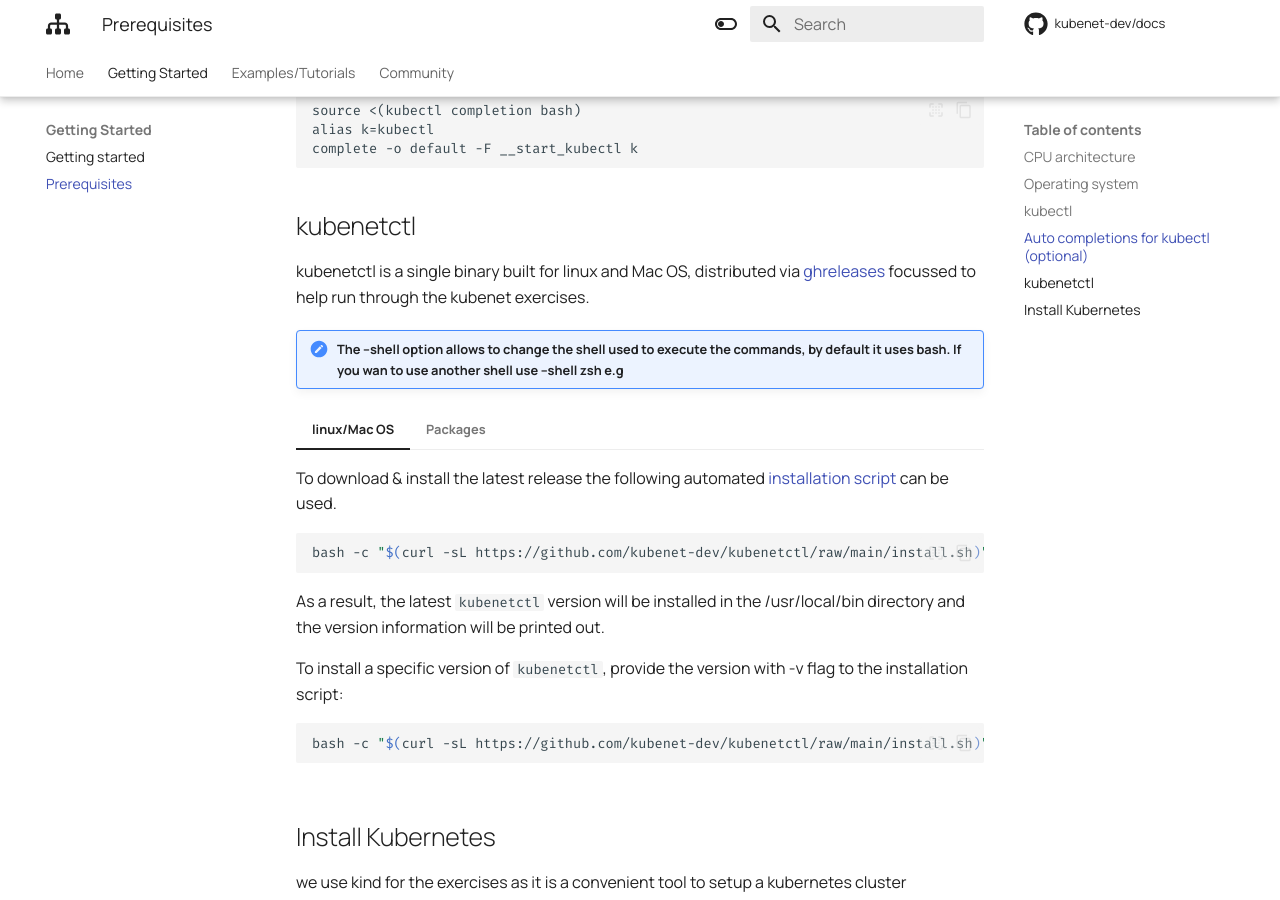
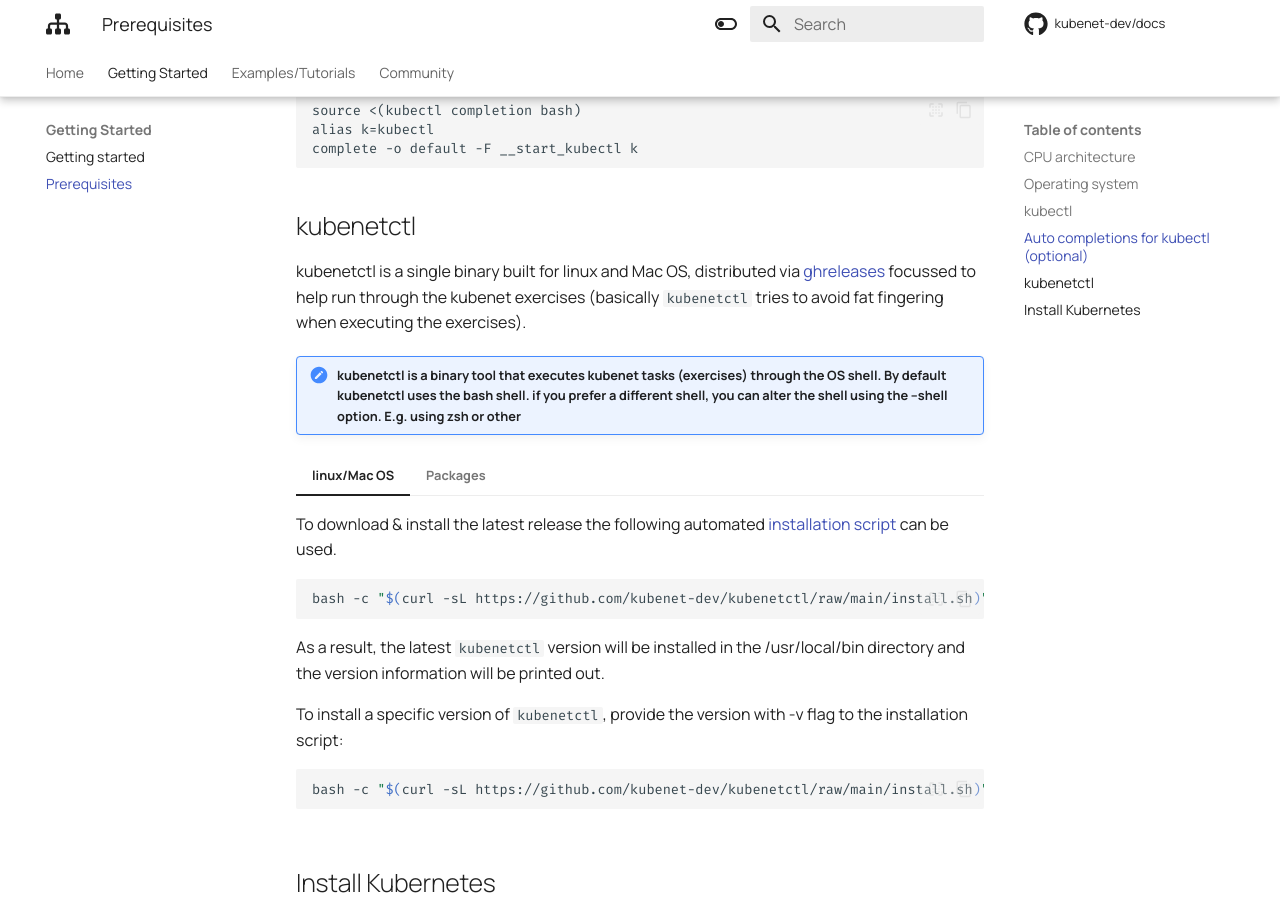
Before and after one commit to kubenet-dev/docs, an MkDocs documentation site: the page built from docs/01-getting-started/02_prereq.md, in a window 1280 px wide and 900 px high, scrolled down 631 px. Built offline with MkDocs 1.6.1 and Material for MkDocs 9.7.7, drawn with Linux system fonts in a browser that asks for light colours; comment, search, counter and statistics services are not loaded.

Commit message:
updates docs

````diff
--- a/docs/01-getting-started/02_prereq.md
+++ b/docs/01-getting-started/02_prereq.md
@@ -33,10 +33,10 @@ complete -F _start_kubectl k
 
 ## kubenetctl
 
-kubenetctl is a single binary built for linux and Mac OS, distributed via [ghreleases][ghreleases] focussed to help run through the kubenet exercises.
+kubenetctl is a single binary built for linux and Mac OS, distributed via [ghreleases][ghreleases] focussed to help run through the kubenet exercises (basically `kubenetctl` tries to avoid fat fingering when executing the exercises).
 
 
-!!!note "The --shell option allows to change the shell used to execute the commands, by default it uses bash. If you wan to use another shell use --shell zsh e.g"
+!!!note "kubenetctl is a binary tool that executes kubenet tasks (exercises) through the OS shell. By default kubenetctl uses the bash shell. if you prefer a different shell, you can alter the shell using the --shell option. E.g. using zsh or other"
 
 /// tab | linux/Mac OS
 
@@ -47,7 +47,6 @@ bash -c "$(curl -sL https://github.com/kubenet-dev/kubenetctl/raw/main/install.s
 ```
 
 As a result, the latest `kubenetctl` version will be installed in the /usr/local/bin directory and the version information will be printed out.
-
 
 To install a specific version of `kubenetctl`, provide the version with -v flag to the installation script:
 
````
Also changed, not shown: README.md (+1 -1 lines).
